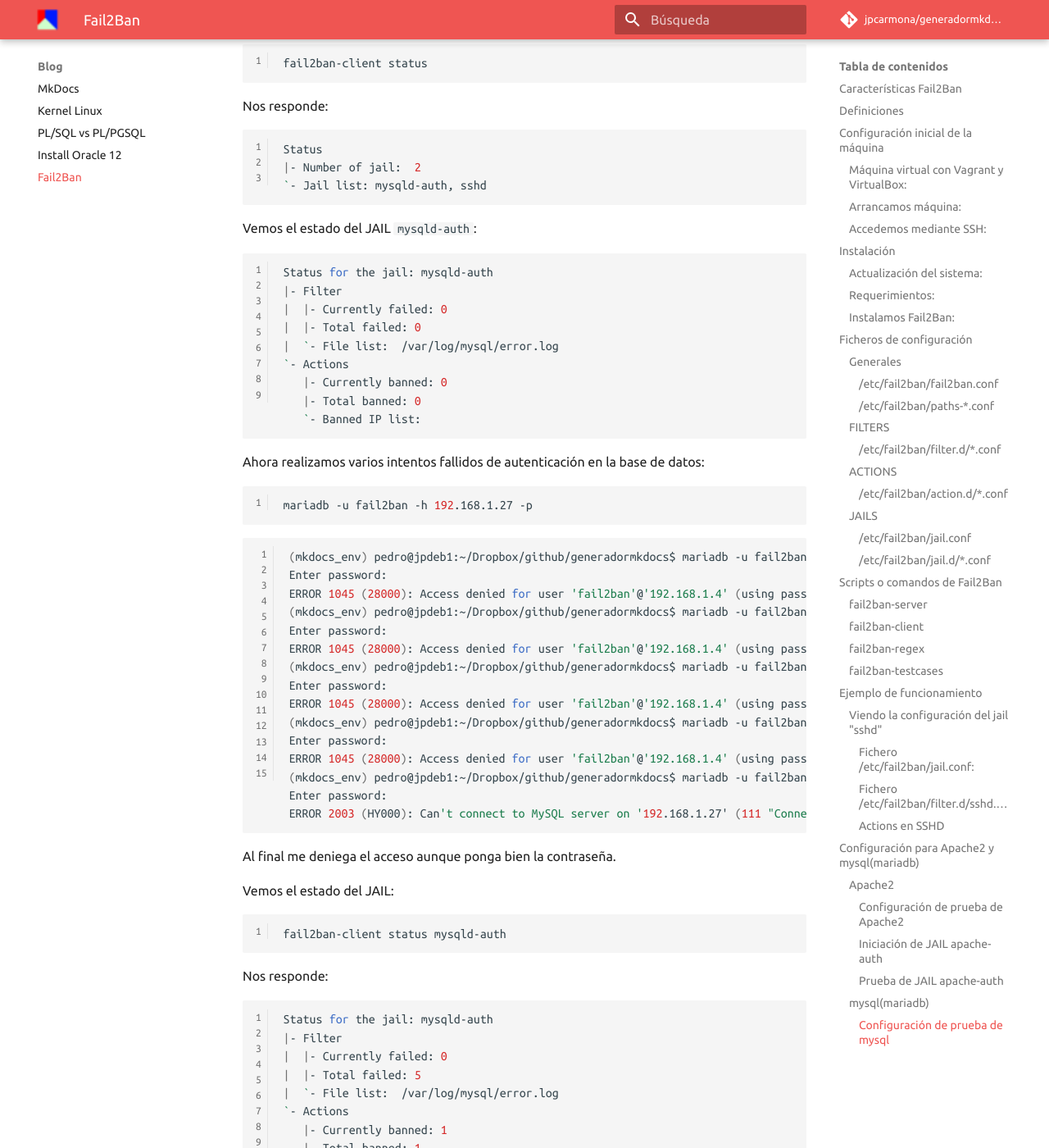
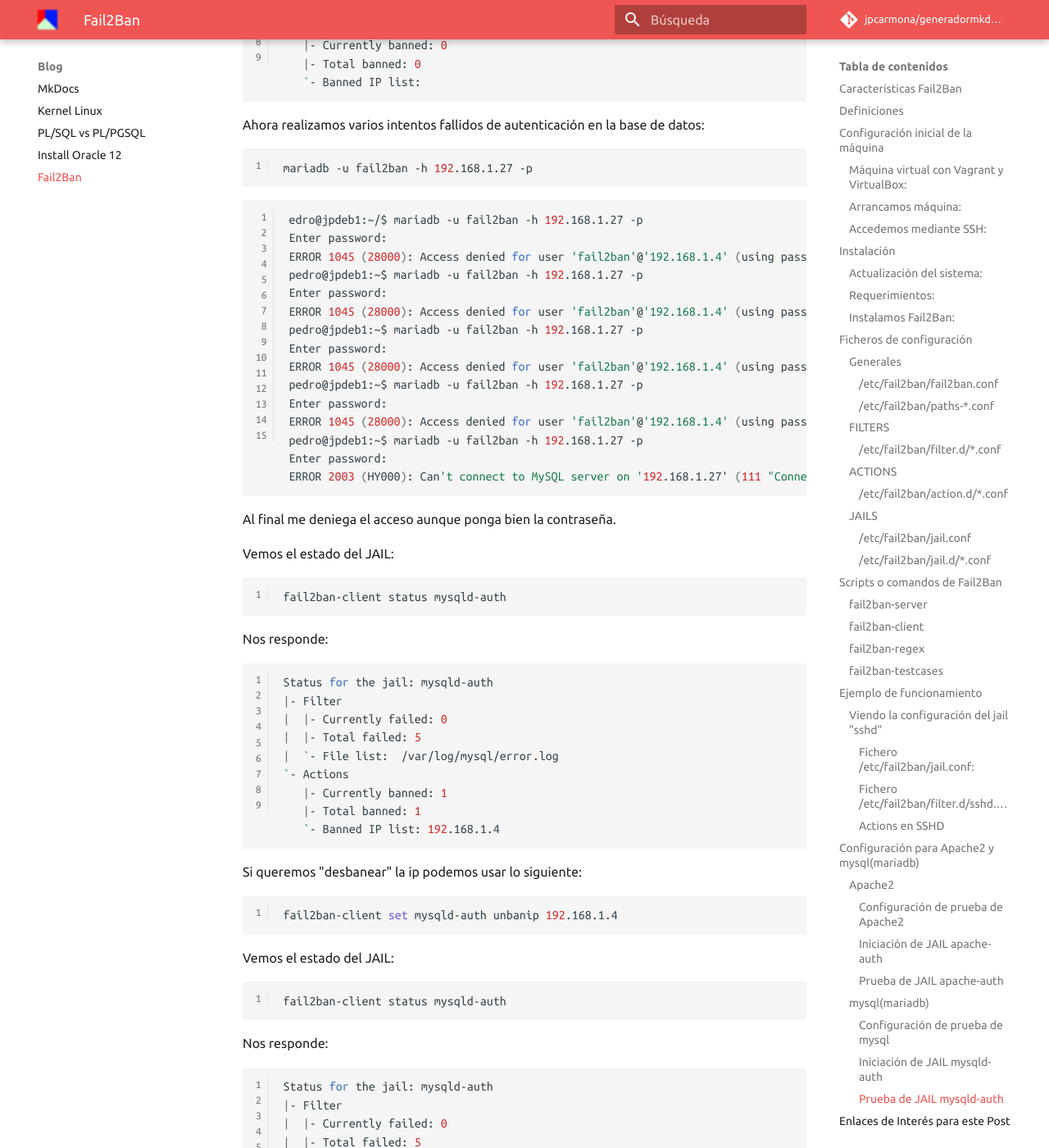
Before and after one commit to jpcarmona/generadormkdocs, an MkDocs documentation site: the page built from docs/blog/fail2ban.md, in a window 1280 px wide and 1400 px high, scrolled down 16331 px. Shown: the whole window at 82% size. Built offline with MkDocs 1.6.1 and Material for MkDocs 9.7.7, drawn with Linux system fonts in a browser that asks for light colours; comment, search, counter and statistics services are not loaded; some of the changed text lies outside the part shown.

Commit message:
despliegue final 2 fail2ban

````diff
--- a/docs/blog/fail2ban.md
+++ b/docs/blog/fail2ban.md
@@ -772,19 +760,19 @@
 ```
 
 ``` bash
-(mkdocs_env) pedro@jpdeb1:~/Dropbox/github/generadormkdocs$ mariadb -u fail2ban -h 192.168.1.27 -p
+edro@jpdeb1:~/$ mariadb -u fail2ban -h 192.168.1.27 -p
 Enter password:
 ERROR 1045 (28000): Access denied for user 'fail2ban'@'192.168.1.4' (using password: NO)
-(mkdocs_env) pedro@jpdeb1:~/Dropbox/github/generadormkdocs$ mariadb -u fail2ban -h 192.168.1.27 -p
+pedro@jpdeb1:~$ mariadb -u fail2ban -h 192.168.1.27 -p
 Enter password:
 ERROR 1045 (28000): Access denied for user 'fail2ban'@'192.168.1.4' (using password: NO)
-(mkdocs_env) pedro@jpdeb1:~/Dropbox/github/generadormkdocs$ mariadb -u fail2ban -h 192.168.1.27 -p
+pedro@jpdeb1:~$ mariadb -u fail2ban -h 192.168.1.27 -p
 Enter password:
 ERROR 1045 (28000): Access denied for user 'fail2ban'@'192.168.1.4' (using password: NO)
-(mkdocs_env) pedro@jpdeb1:~/Dropbox/github/generadormkdocs$ mariadb -u fail2ban -h 192.168.1.27 -p
+pedro@jpdeb1:~$ mariadb -u fail2ban -h 192.168.1.27 -p
 Enter password:
 ERROR 1045 (28000): Access denied for user 'fail2ban'@'192.168.1.4' (using password: NO)
-(mkdocs_env) pedro@jpdeb1:~/Dropbox/github/generadormkdocs$ mariadb -u fail2ban -h 192.168.1.27 -p
+pedro@jpdeb1:~$ mariadb -u fail2ban -h 192.168.1.27 -p
 Enter password:
 ERROR 2003 (HY000): Can't connect to MySQL server on '192.168.1.27' (111 "Connection refused")
 ```
@@ -832,6 +820,11 @@
    `- Banned IP list:
 ```
 
+Con esto terminamos este sencillo tutorial de esta herramienta tan simple pero a la vez tan funcional.
+
+***
+## Enlaces de Interés para este Post
+
 [Fail2Ban](http://www.fail2ban.org/wiki/index.php/Main_Page)
 
 [10 IDS](https://www.comparitech.com/net-admin/network-intrusion-detection-tools/)
````
Also changed, not shown: other parts of docs/blog/fail2ban.md (+0 -12 lines).
